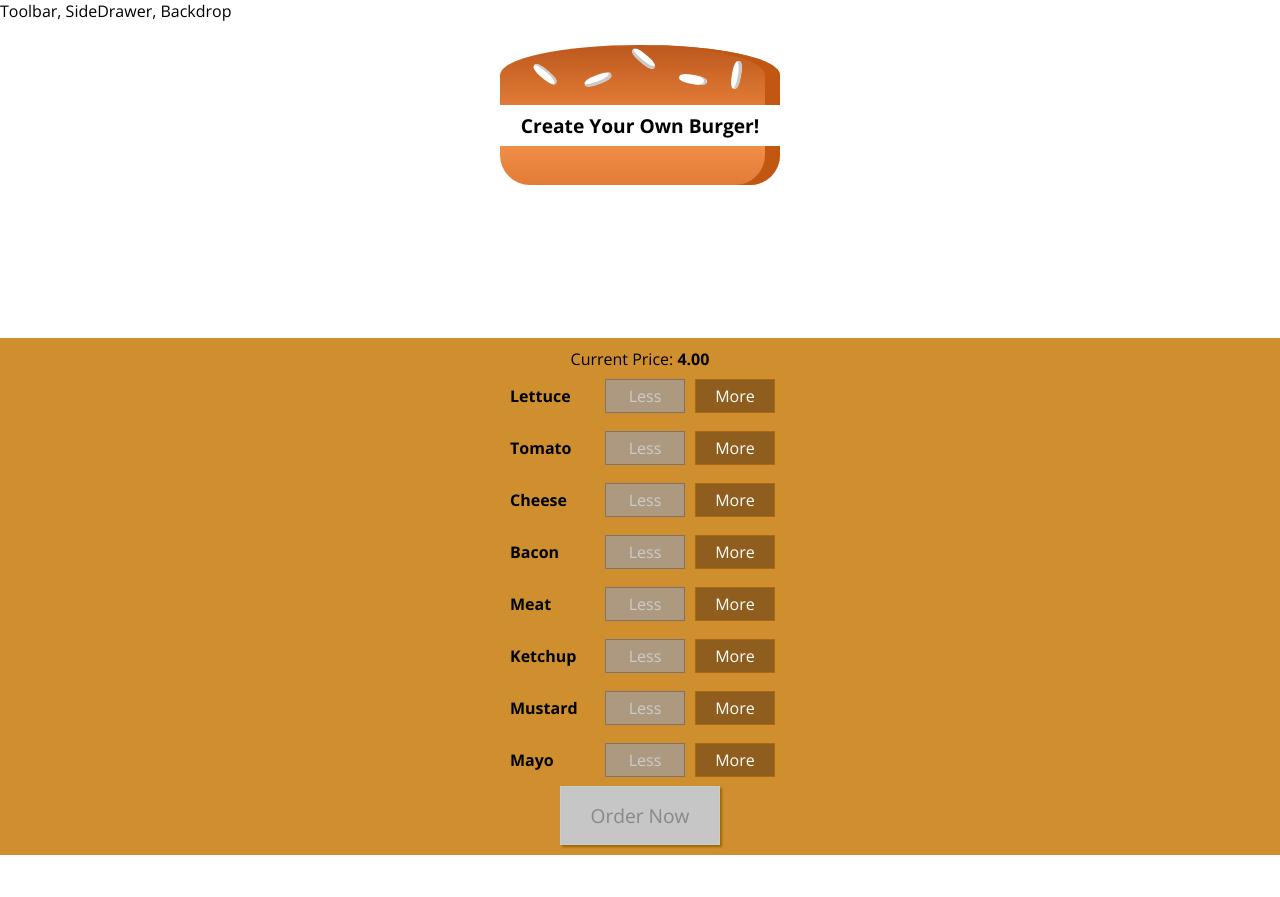
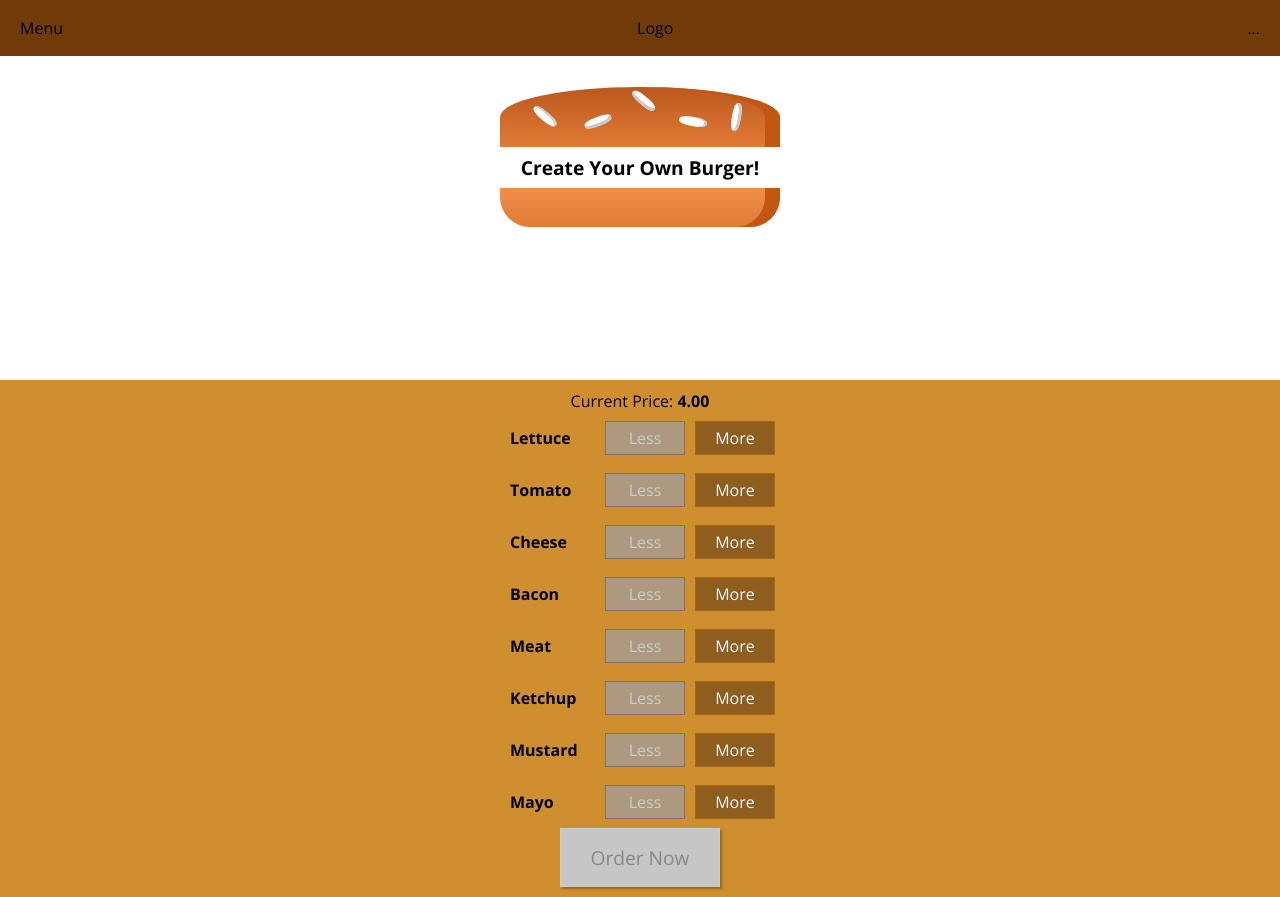
Before and after one commit to Rterrell25/Burger-Builder, a React (Create React App) app: page / in a window 1280 px wide. Before the commit the page ends 855 px from the top, so only its background shows below. Built offline with nearby package versions, Linux system fonts and the light colour scheme.

Commit message:
added toolbar component with styling

```diff
--- a/src/components/Burger/OrderSummary/OrderSummary.js
+++ b/src/components/Burger/OrderSummary/OrderSummary.js
@@ -1,5 +1,5 @@
 import React from "react";
-
+import Button from "../../UI/Button/Button";
 export default function OrderSummary(props) {
   const ingredientSummary = Object.keys(props.ingredients).map(igKey => {
     return (
@@ -16,8 +16,12 @@ export default function OrderSummary(props) {
       <ul>{ingredientSummary}</ul>
       <p>Total Price: {props.prices.toFixed(2)}</p>
       <p>Continue to Checkout?</p>
-      <button>Cancel</button>
-      <button>Continue</button>
+      <Button btnType="Danger" clicked={props.purchaseCanceled}>
+        Cancel
+      </Button>
+      <Button btnType="Success" clicked={props.purchaseContinued}>
+        Continue
+      </Button>
     </React.Fragment>
   );
 }
--- a/src/components/Layout/Layout.js
+++ b/src/components/Layout/Layout.js
@@ -1,10 +1,12 @@
 import React from "react";
 import Aux from "../../hoc/Aux";
 import classes from "./Layout.module.css";
-
+import Toolbar from "../Navigation/Toolbar/Toolbar";
 const Layout = props => (
   <Aux>
-    <div>Toolbar, SideDrawer, Backdrop</div>
+    <div>
+      <Toolbar />
+    </div>
     <main className={classes.Content}>{props.children}</main>
   </Aux>
 );
--- a/src/components/Layout/Layout.module.css
+++ b/src/components/Layout/Layout.module.css
@@ -1,3 +1,3 @@
 .Content {
-  margin-top: 16px;
+  margin-top: 80px;
 }
--- /dev/null
+++ b/src/components/Navigation/Toolbar/Toolbar.js
@@ -0,0 +1,11 @@
+import React from "react";
+import classes from "./Toolbar.module.css";
+export default function Toolbar(props) {
+  return (
+    <header className={classes.Toolbar}>
+      <div>Menu</div>
+      <div>Logo</div>
+      <nav>...</nav>
+    </header>
+  );
+}
--- /dev/null
+++ b/src/components/Navigation/Toolbar/Toolbar.module.css
@@ -0,0 +1,14 @@
+.Toolbar {
+  height: 56px;
+  width: 100%;
+  position: fixed;
+  top: 0;
+  left: 0;
+  background-color: #703b09;
+  display: flex;
+  justify-content: space-between;
+  align-items: center;
+  padding: 0 20px;
+  box-sizing: border-box;
+  z-index: 90;
+}
--- a/src/components/UI/Button/Button.js
+++ b/src/components/UI/Button/Button.js
@@ -4,8 +4,8 @@ import classes from "./Button.module.css";
 export default function Button(props) {
   return (
     <button
-      className={[classes.button, classes[props.btnType]].join(" ")}
-      onCLick={props.clicked}
+      className={[classes.Button, classes[props.btnType]].join(" ")}
+      onClick={props.clicked}
     >
       {props.children}
     </button>
--- a/src/containers/BurgerBuilder/BurgerBuilder.js
+++ b/src/containers/BurgerBuilder/BurgerBuilder.js
@@ -74,6 +74,9 @@ export default class BurgerBuilder extends Component {
   purchaseHandler = () => {
     this.setState({ purchasing: true });
   };
+  purchaseContinueHandler = () => {
+    alert("You Continue!");
+  };
   purchaseCancelHandler = () => {
     this.setState({ purchasing: false });
   };
@@ -93,6 +96,8 @@ export default class BurgerBuilder extends Component {
         >
           <OrderSummary
             ingredients={this.state.ingredients}
+            purchaseCanceled={this.purchaseCancelHandler}
+            purchaseContinued={this.purchaseContinueHandler}
             prices={this.state.totalPrice}
           />
         </Modal>
```
